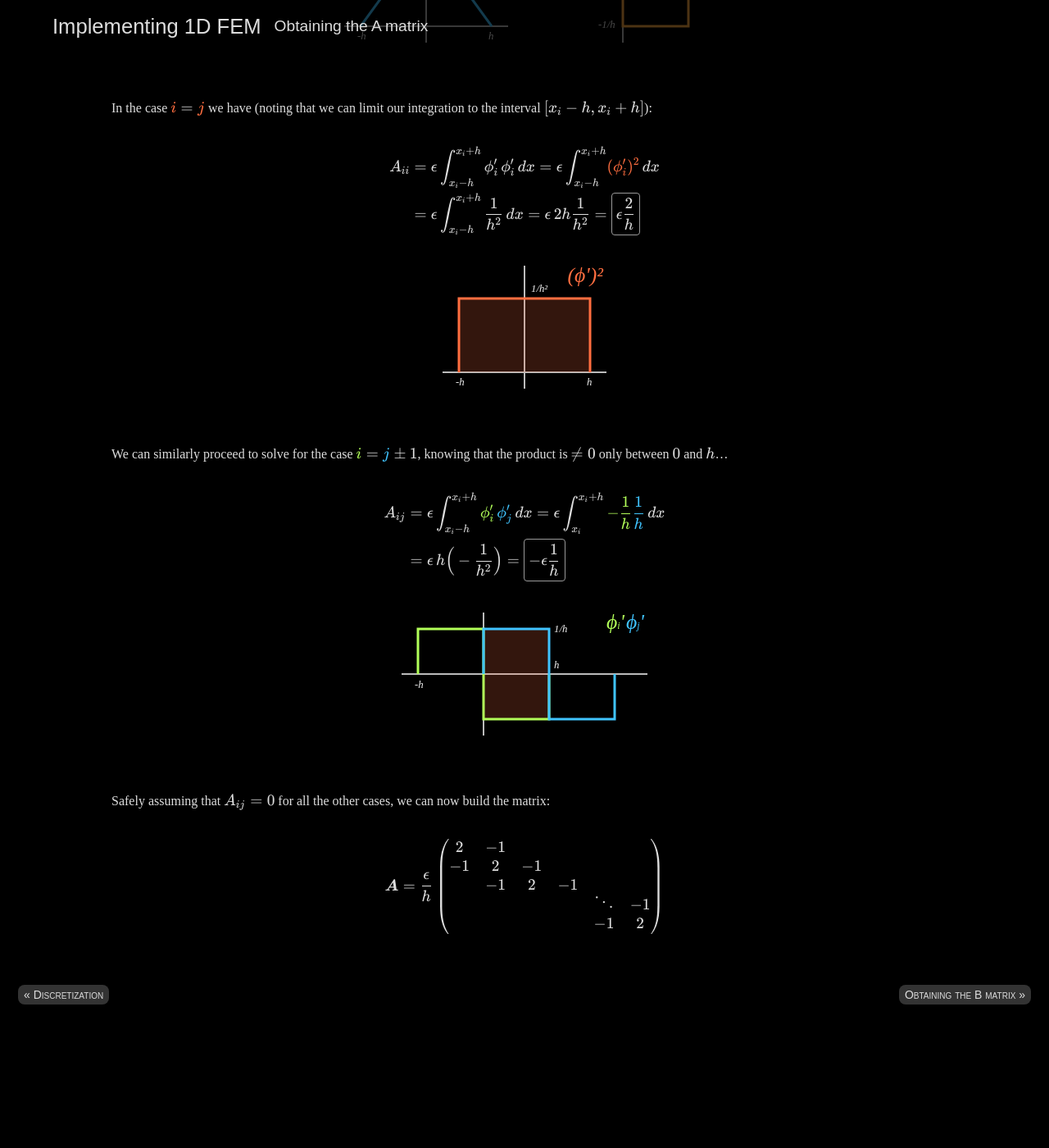
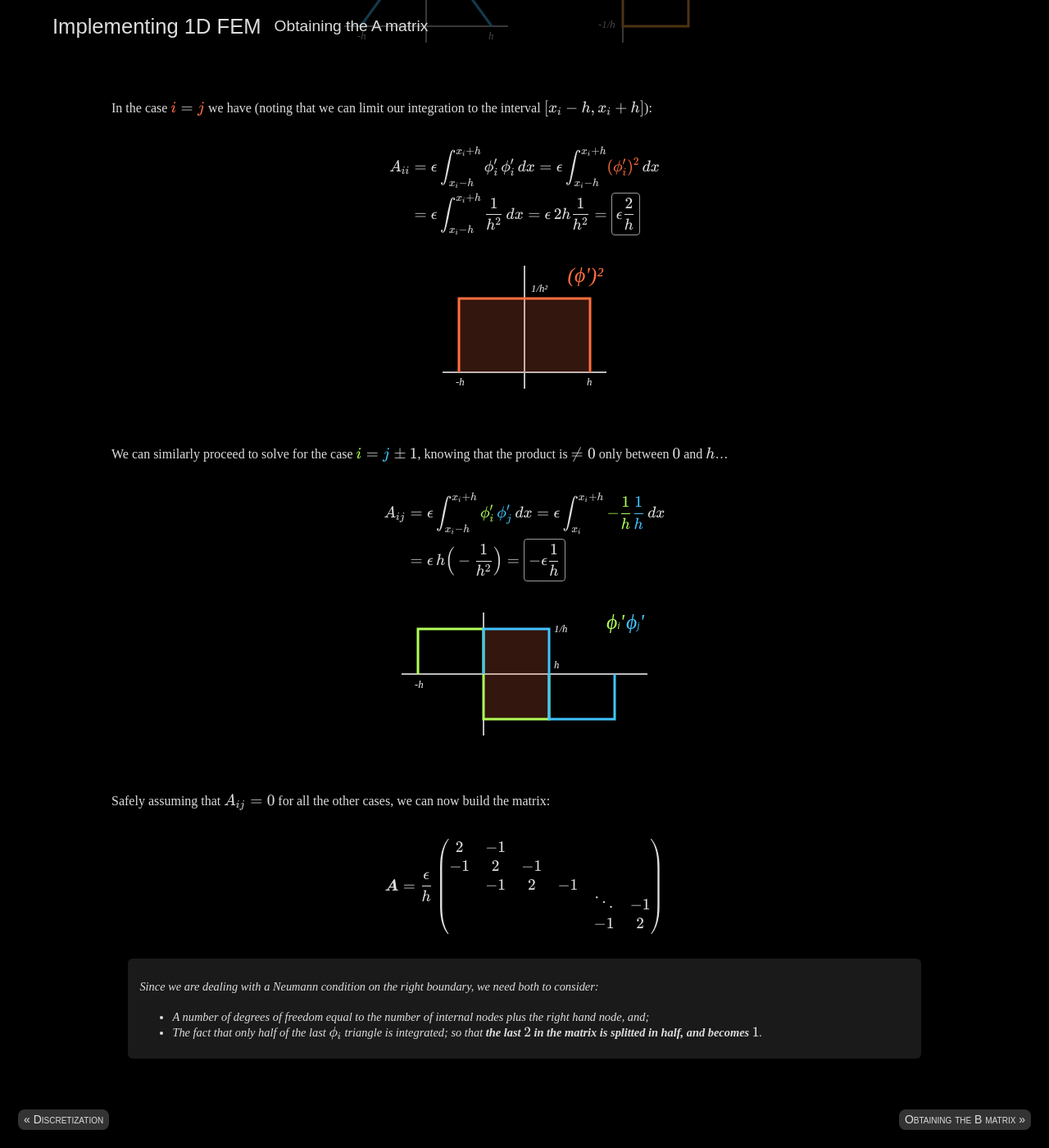
Before and after one commit to unipv-ce18/nmes-lab, a Jekyll site: the page built from _article_sections/1-1d-fem/3-matrix-a.html, in a window 1280 px wide and 1400 px high, scrolled down 592 px. Shown: the whole window at 82% size. Built offline with Jekyll 4.4.1, drawn with Linux system fonts in a browser that asks for light colours; nearby versions of some CDN libraries; some web fonts are replaced; before the commit the page ends 1839 px from its top, so only the background shows below that.

Commit message:
Note algorithm changes for Neumann boundary conditions

```diff
--- a/_article_sections/1-1d-fem/3-matrix-a.html
+++ b/_article_sections/1-1d-fem/3-matrix-a.html
@@ -109,3 +109,19 @@ section: Obtaining the A matrix
   &amp;&amp;&amp;&amp;-1&amp;2
   \end{pmatrix}$$
 </p>
+
+<blockquote>
+  <p>
+  Since we are dealing with a <i>Neumann condition</i> on the right boundary,
+  we need both to consider:
+  </p>
+  <ul>
+    <li>
+      A number of degrees of freedom equal to the number of internal nodes plus the right hand node, and;
+    </li>
+    <li>
+      The fact that only half of the last $\phi_i$ triangle is integrated;
+      so that <strong>the last $2$ in the matrix is splitted in half, and becomes $1$</strong>.
+    </li>
+  </ul>
+</blockquote>
--- a/_sass/article.scss
+++ b/_sass/article.scss
@@ -55,7 +55,7 @@ article p .katex-display {
 
 blockquote {
   background-color: rgba(255, 255, 255, .1);
-  padding: .2em .4em;
+  padding: .4em 1em;
   font-size: .9em;
   font-style: italic;
   border-radius: 6px;
```
Also changed, not shown: _article_sections/1-1d-fem/2-discretization.html (line endings or trailing spaces).
